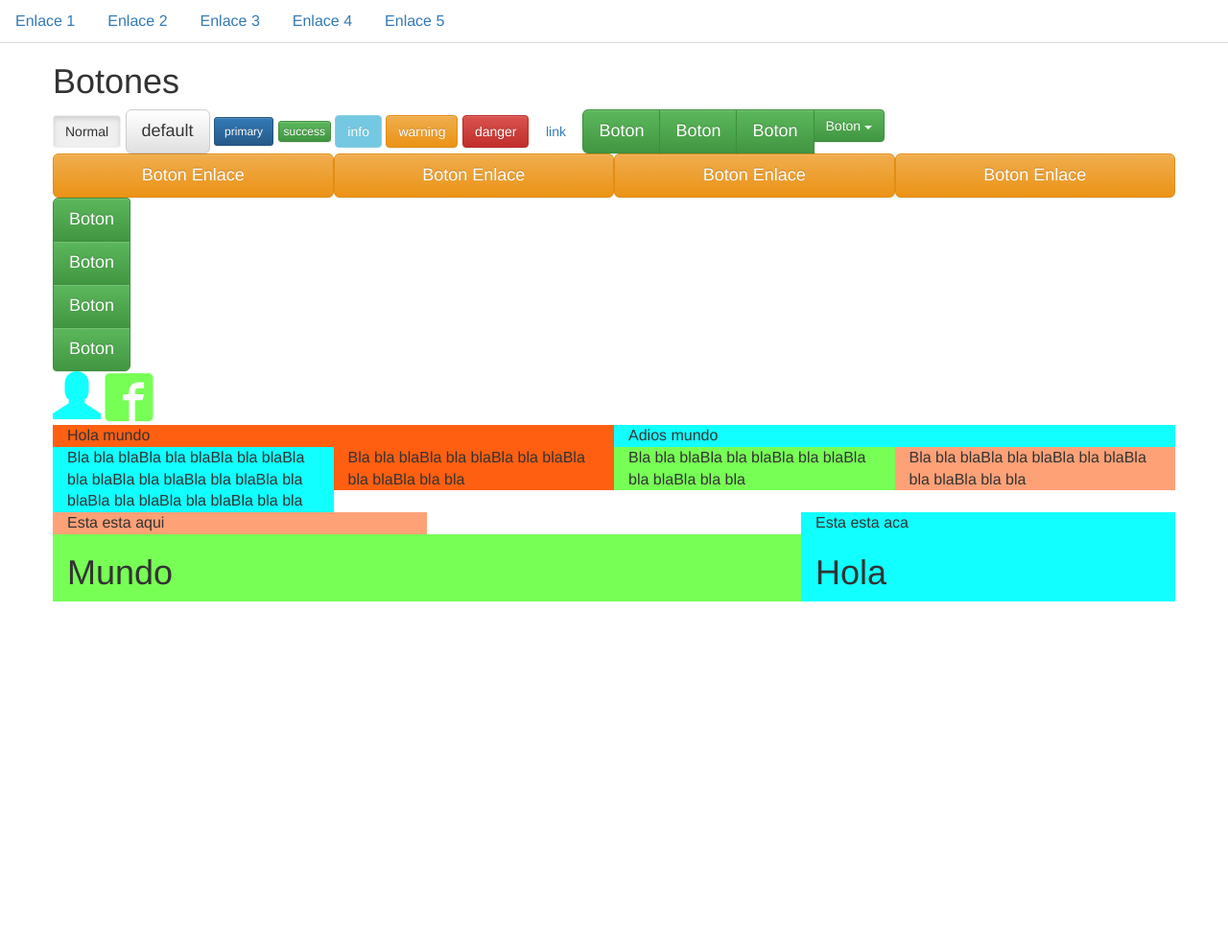
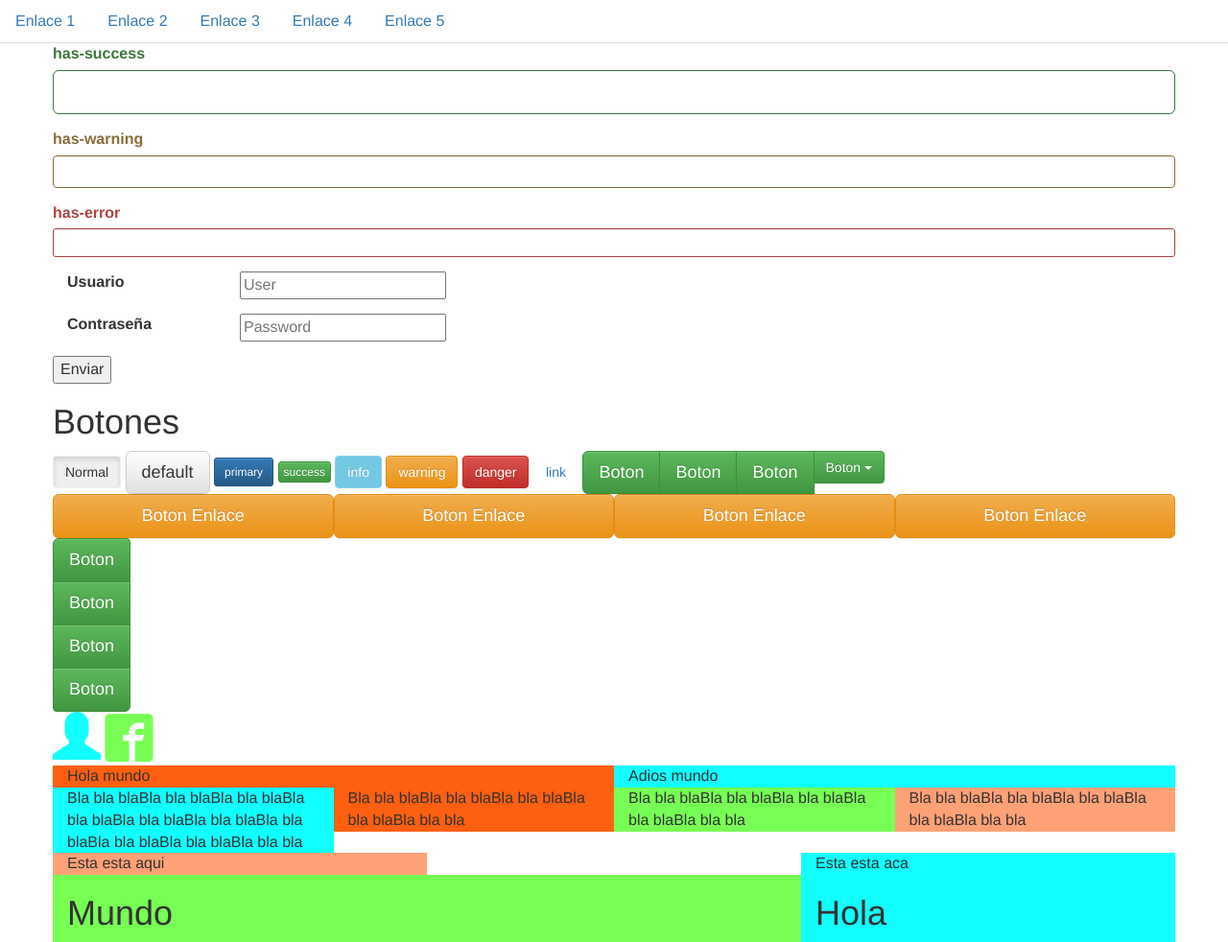
Before and after one commit to therick96/practica_flask, a Flask app: page /p in a window 1280 px wide. Shown: the whole page at 96% size. Before the commit the page ends 627 px from the top, so only its background shows below. Run offline with Flask 2, Linux system fonts and the light colour scheme; some libraries are stand-ins or nearby versions; some web fonts are replaced.

Commit message:
Añadido formulario

```diff
--- a/templates/prueba.html
+++ b/templates/prueba.html
@@ -34,6 +34,35 @@
         </ul>
 
         <div class="container">
+            <div class="row">
+                <form action="">
+                    <div class="form-group has-success">
+                        <label for="input1" class="control-label">has-success</label>
+                        <input type="text" class="form-control input-lg">
+                    </div>
+                    <div class="form-group has-warning">
+                        <label for="input2" class="control-label">has-warning</label>
+                        <input type="text" class="form-control">
+                    </div>
+                    <div class="form-group has-error">
+                        <label for="input3" class="control-label"> has-error</label>
+                        <input type="text" class="form-control input-sm">
+                    </div>
+                </form>
+            </div>
+            <div class="row">
+                <form action="" class="form">
+                    <div class="form-group">
+                        <label class="col-sm-2" for="User">Usuario</label>
+                        <input type="text" placeholder="User">
+                    </div>
+                    <div class="form-group">
+                        <label class="col-sm-2" for="Password">Contraseña</label>
+                        <input type="text" placeholder="Password">
+                    </div>
+                    <button type="Submit">Enviar</button>
+                </form>
+            </div>
             <div class="row">
                 <h1>Botones</h1>
                 <button class="btn active">Normal</button>
```
